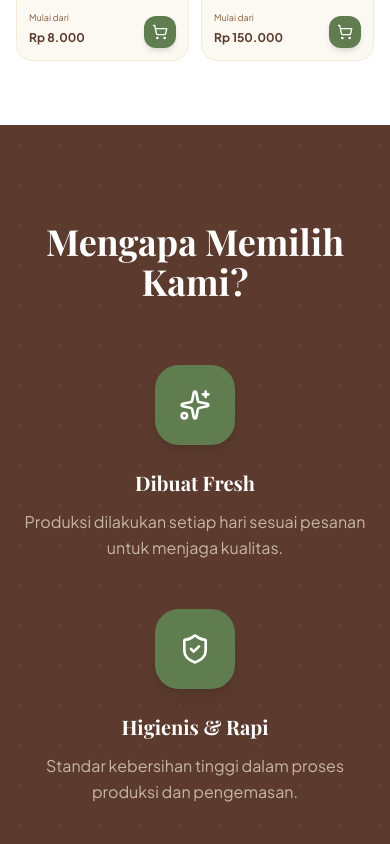
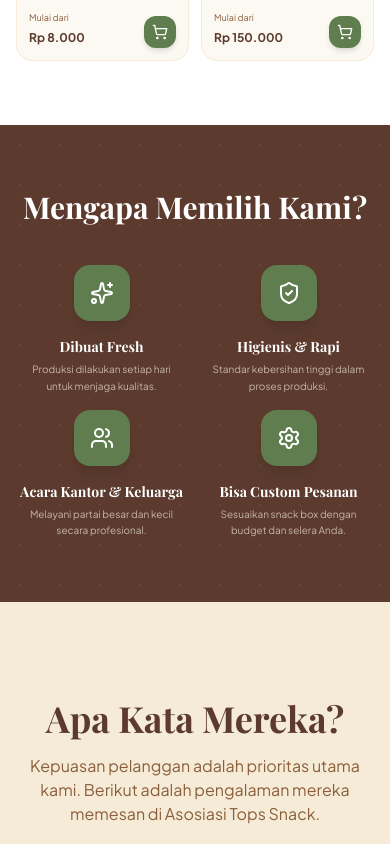
Before and after one commit to berrlylie/tops.snack, a React (Vite) app: page / in a window 390 px wide. Shown: the part 5020-5864 px from the top of the page. Built offline with nearby package versions, Linux system fonts and the light colour scheme; no server answers; a web font is replaced by a local one.

Commit message:
Update Advantages.tsx

```diff
--- a/src/components/Advantages.tsx
+++ b/src/components/Advantages.tsx
@@ -4,40 +4,41 @@ import { Sparkles, ShieldCheck, Users, Settings } from 'lucide-react';
 export default function Advantages() {
   const advantages = [
     {
-      icon: <Sparkles className="text-white" size={32} />,
+      icon: <Sparkles className="text-white" size={24} />,
       title: 'Dibuat Fresh',
-      description: 'Produksi dilakukan setiap hari sesuai pesanan untuk menjaga kualitas.',
+      description: 'Produksi dilakukan setiap hari untuk menjaga kualitas.',
     },
     {
-      icon: <ShieldCheck className="text-white" size={32} />,
+      icon: <ShieldCheck className="text-white" size={24} />,
       title: 'Higienis & Rapi',
-      description: 'Standar kebersihan tinggi dalam proses produksi dan pengemasan.',
+      description: 'Standar kebersihan tinggi dalam proses produksi.',
     },
     {
-      icon: <Users className="text-white" size={32} />,
+      icon: <Users className="text-white" size={24} />,
       title: 'Acara Kantor & Keluarga',
-      description: 'Berpengalaman melayani pemesanan partai besar dan kecil secara profesional.',
+      description: 'Melayani partai besar dan kecil secara profesional.',
     },
     {
-      icon: <Settings className="text-white" size={32} />,
+      icon: <Settings className="text-white" size={24} />,
       title: 'Bisa Custom Pesanan',
-      description: 'Sesuaikan isi snack box dan hampers dengan budget dan selera Anda.',
+      description: 'Sesuaikan snack box dengan budget dan selera Anda.',
     },
   ];
 
   return (
-    <section className="py-24 bg-brand-brown-dark text-white overflow-hidden relative">
+    <section className="py-16 md:py-24 bg-brand-brown-dark text-white overflow-hidden relative">
       {/* Decorative Pattern */}
       <div className="absolute inset-0 opacity-5 pointer-events-none">
         <div className="absolute top-0 left-0 w-full h-full" style={{ backgroundImage: 'radial-gradient(circle, #fff 1px, transparent 1px)', backgroundSize: '40px 40px' }}></div>
       </div>
 
       <div className="max-w-7xl mx-auto px-4 sm:px-6 lg:px-8 relative z-10">
-        <div className="text-center mb-16">
-          <h3 className="text-4xl font-bold mb-4">Mengapa Memilih Kami?</h3>
+        <div className="text-center mb-10 md:mb-16">
+          <h3 className="text-3xl md:text-4xl font-bold">Mengapa Memilih Kami?</h3>
         </div>
 
-        <div className="grid grid-cols-1 md:grid-cols-2 lg:grid-cols-4 gap-12">
+        {/* Grid diubah menjadi 2 kolom di mobile dan 4 kolom di layar besar */}
+        <div className="grid grid-cols-2 lg:grid-cols-4 gap-4 md:gap-12">
           {advantages.map((item, index) => (
             <motion.div
               key={index}
@@ -47,11 +48,13 @@ export default function Advantages() {
               transition={{ duration: 0.6, delay: index * 0.1 }}
               className="text-center group"
             >
-              <div className="w-20 h-20 bg-brand-green-leaf rounded-3xl flex items-center justify-center mx-auto mb-6 group-hover:rotate-12 transition-transform duration-300 shadow-lg">
+              <div className="w-14 h-14 md:w-20 md:h-20 bg-brand-green-leaf rounded-2xl md:rounded-3xl flex items-center justify-center mx-auto mb-4 md:mb-6 shadow-lg">
                 {item.icon}
               </div>
-              <h4 className="text-xl font-bold mb-3">{item.title}</h4>
-              <p className="text-brand-beige/70 leading-relaxed">{item.description}</p>
+              <h4 className="text-sm md:text-xl font-bold mb-1 md:mb-3">{item.title}</h4>
+              <p className="text-[10px] md:text-base text-brand-beige/70 leading-relaxed px-1">
+                {item.description}
+              </p>
             </motion.div>
           ))}
         </div>
```
